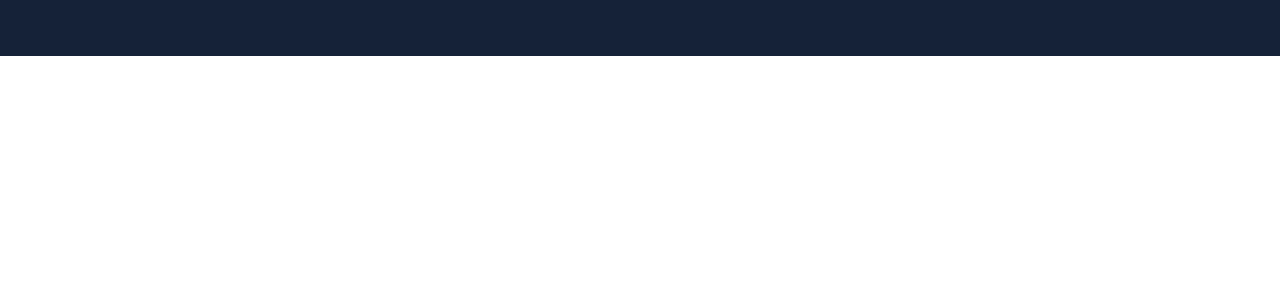
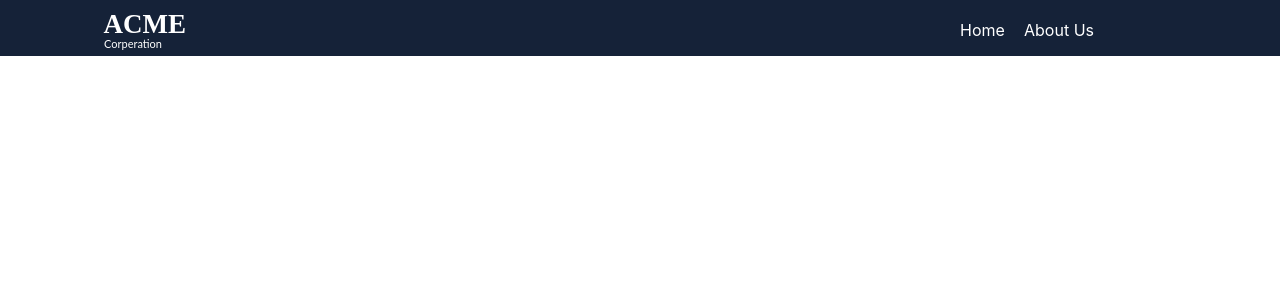
Before and after one commit to alex-Hudson/genomics-test, a React (Create React App) app: page / in a window 1280 px wide. Shown: the top 300 px of the page. Built offline with nearby package versions, Linux system fonts and the light colour scheme.

Commit message:
added header, logo and buttons

```diff
--- a/src/App.css
+++ b/src/App.css
@@ -3,3 +3,23 @@
   background-color: #152238;
   width: 100%;
 }
+
+.acme-logo {
+  top: 0.5vh;
+  position: relative;
+  left: 100px;
+}
+
+.home-btn {
+  color: white;
+  position: fixed;
+  top: 2.5vh;
+  left: 75vw;
+}
+
+.about-btn {
+  color: white;
+  position: fixed;
+  top: 2.5vh;
+  left: 80vw;
+}
--- a/src/App.js
+++ b/src/App.js
@@ -1,9 +1,14 @@
 import "./App.css";
+import logo from "./images/logo.svg";
 
 function App() {
   return (
     <div className="App">
-      <div className="App-border-header" />
+      <div className="App-border-header">
+        <img src={logo} className={"acme-logo"} alt="ACME corp"></img>
+        <div className={"home-btn"}>Home</div>
+        <div className={"about-btn"}>About Us</div>
+      </div>
     </div>
   );
 }
```
Also changed, not shown: src/components/dropdown.js (added), src/images/logo.svg (added).
